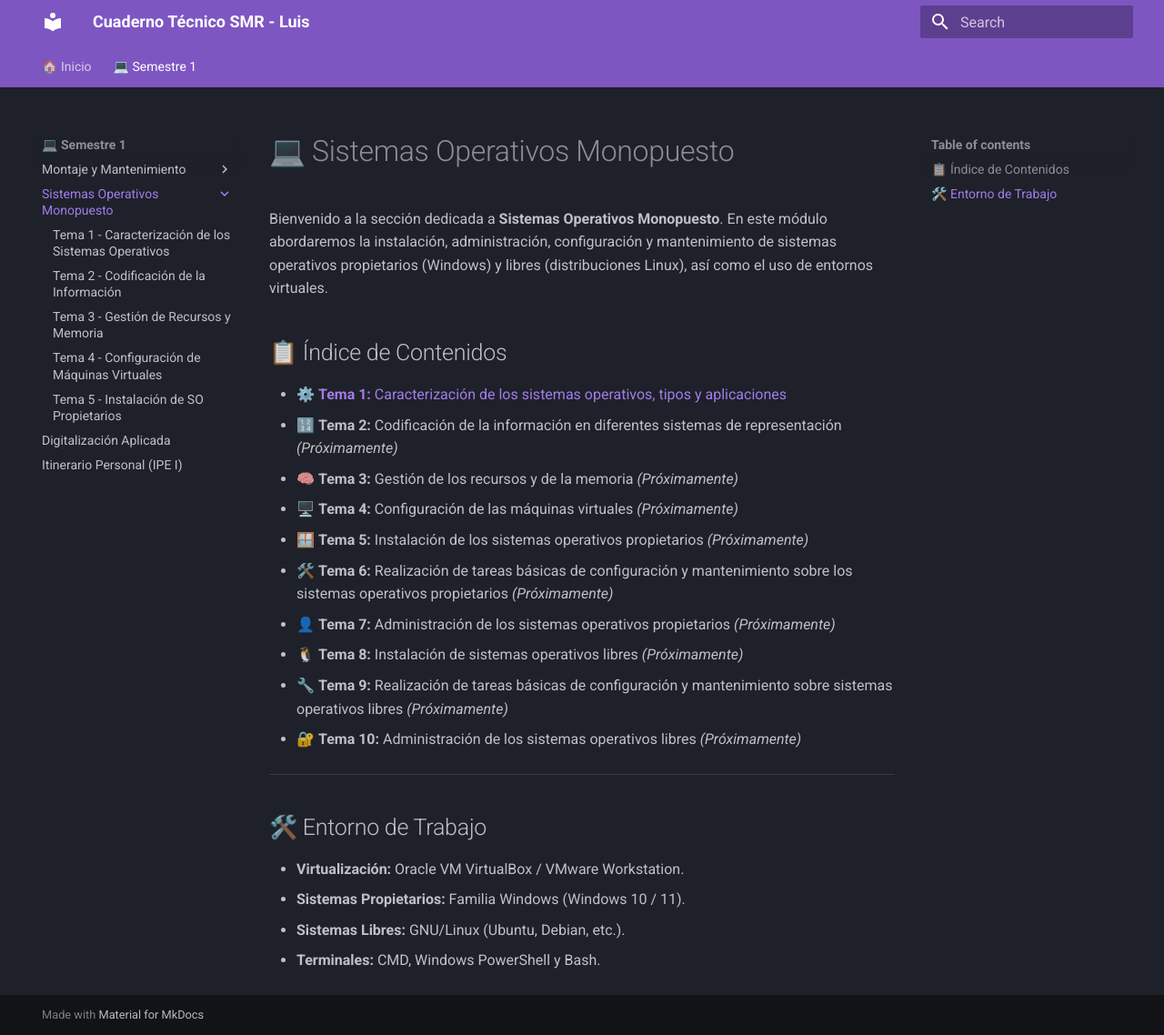
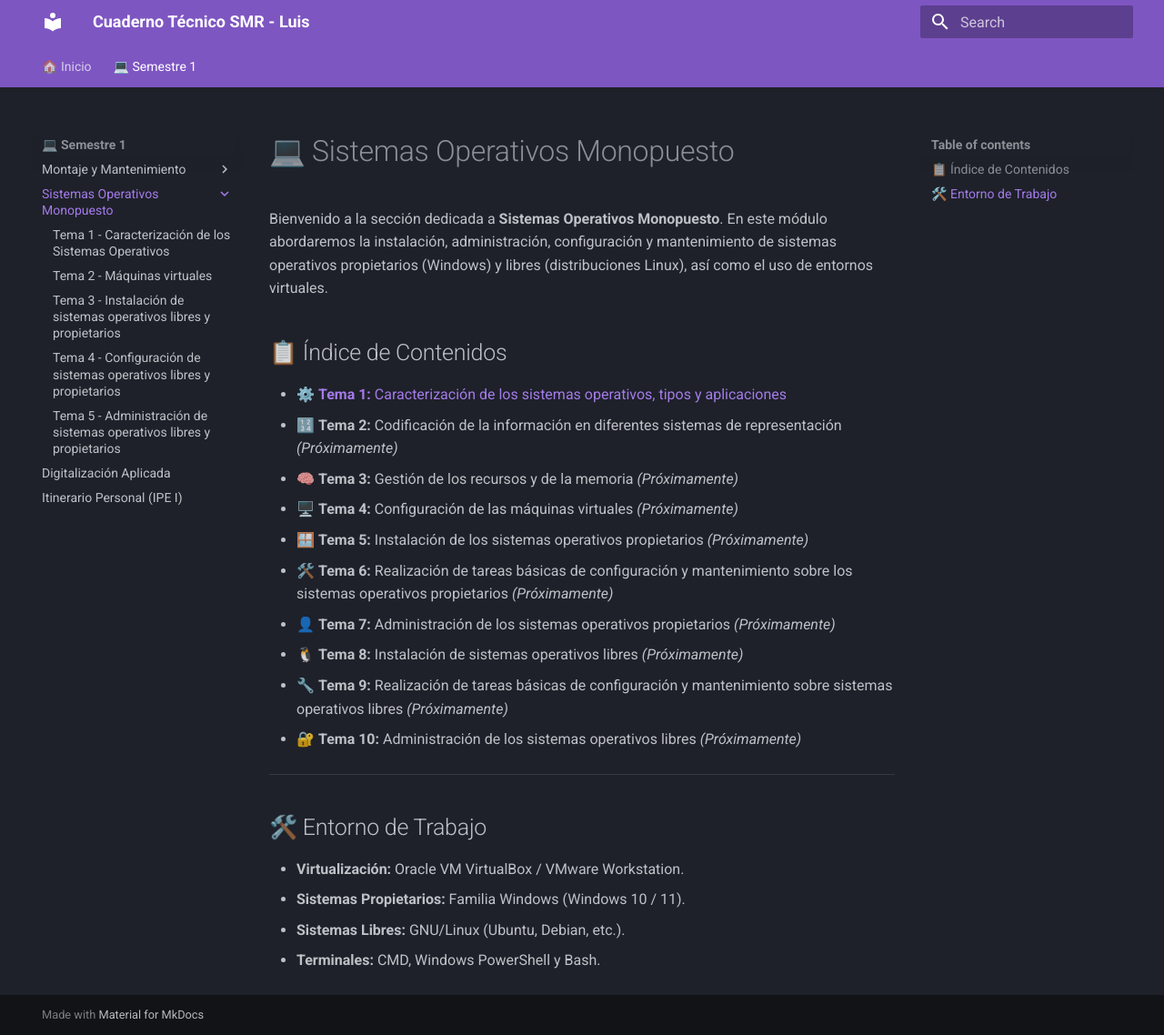
Before and after one commit to Beamspark/SMR-Apuntes, an MkDocs documentation site: the page built from docs/sistemas/index.md, in a window 1280 px wide and 1138 px high. Shown: the whole window at 91% size. Built offline with MkDocs 1.6.1 and Material for MkDocs 9.7.7, drawn with Linux system fonts in a browser that asks for light colours.

Commit message:
Update mkdocs.yml

```diff
--- a/mkdocs.yml
+++ b/mkdocs.yml
@@ -46,9 +46,9 @@ nav:
       - Sistemas Operativos Monopuesto:
           - sistemas/index.md
           - Tema 1 - Caracterización de los Sistemas Operativos: sistemas/tema-1.md
-          - Tema 2 - Codificación de la Información: sistemas/tema-2.md
-          - Tema 3 - Gestión de Recursos y Memoria: sistemas/tema-3.md
-          - Tema 4 - Configuración de Máquinas Virtuales: sistemas/tema-4.md
-          - Tema 5 - Instalación de SO Propietarios: sistemas/tema-5.md
+          - Tema 2 - Máquinas virtuales: sistemas/tema-2.md
+          - Tema 3 - Instalación de sistemas operativos libres y propietarios: sistemas/tema-3.md
+          - Tema 4 - Configuración de sistemas operativos libres y propietarios: sistemas/tema-4.md
+          - Tema 5 - Administración de sistemas operativos libres y propietarios: sistemas/tema-5.md
       - Digitalización Aplicada: digitalizacion/index.md
       - Itinerario Personal (IPE I): ipe/index.md
```
